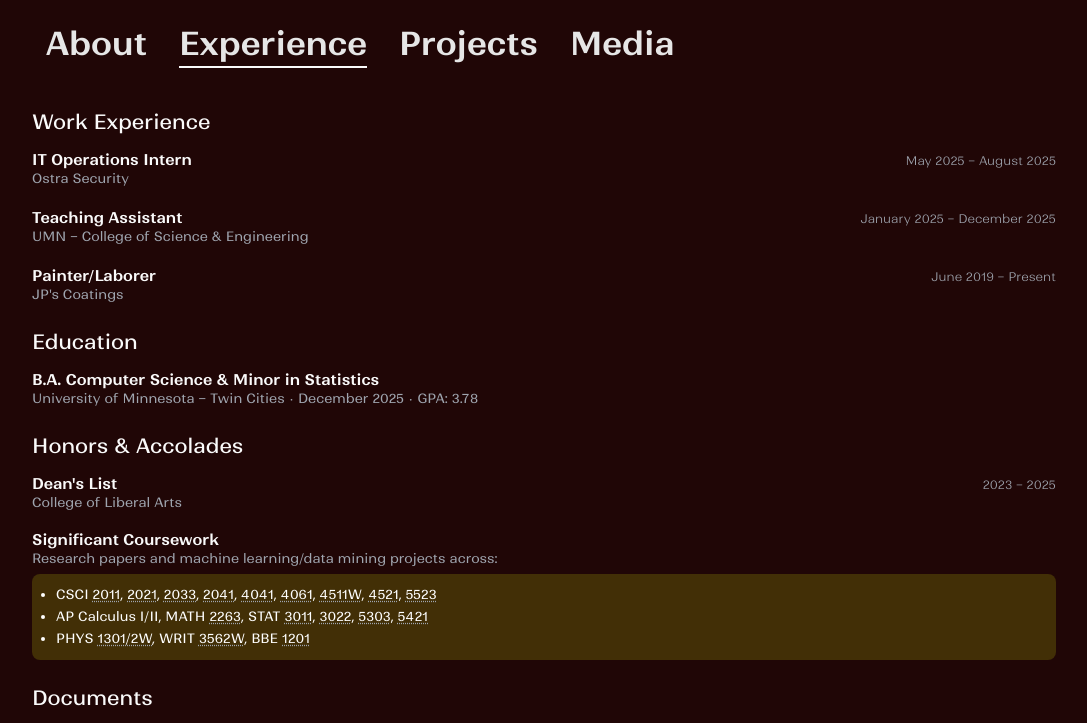
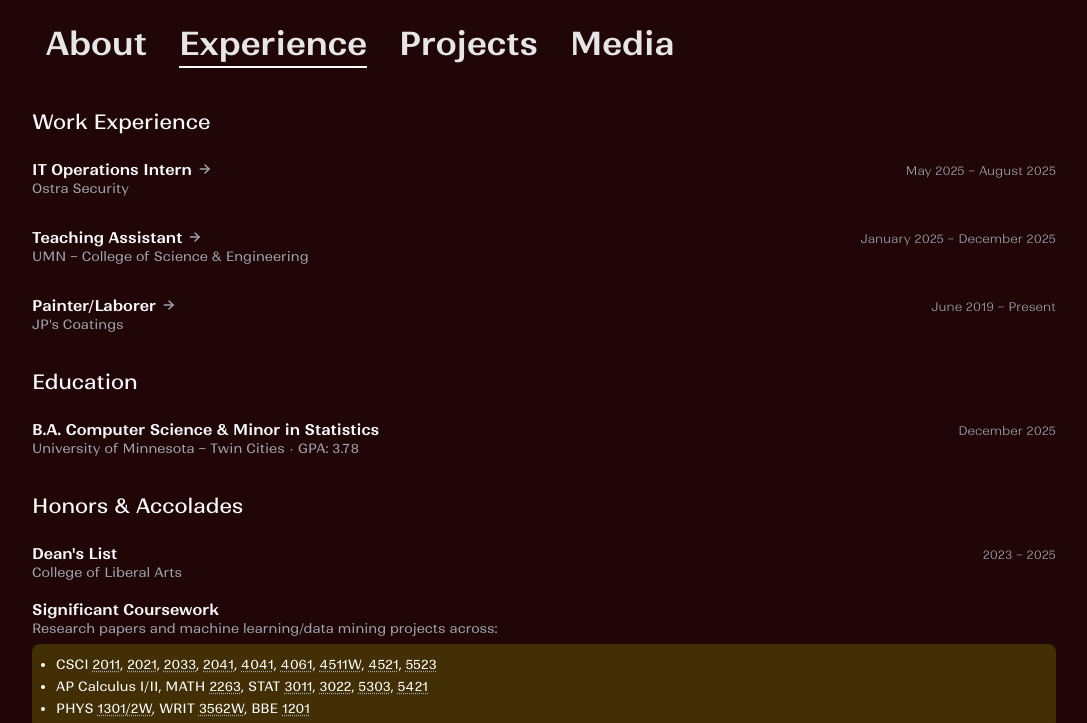
Before and after one commit to owenp33/owenp33.github.io, a Jekyll site: the page built from experience.html, in a window 1280 px wide, cut to the strip 0-723 px from the top of the page. Shown: the whole strip, without its empty margins (96-1183 px from the left). Built offline with Jekyll 4.4.1, drawn with Linux system fonts in a browser that asks for light colours.

Commit message:
Add glow to experience cards on hover, along with arrows for work experience (to be filled out at a later date)

```diff
--- a/_data/experience.yml
+++ b/_data/experience.yml
@@ -1,6 +1,7 @@
 - title: "B.A. Computer Science & Minor in Statistics"
   category: Education
-  org: "University of Minnesota – Twin Cities · December 2025 · GPA: 3.78"
+  date: December 2025
+  org: "University of Minnesota – Twin Cities · GPA: 3.78"
 
 - title: Dean's List
   category: Honors & Accolades
--- a/_includes/role-item.html
+++ b/_includes/role-item.html
@@ -1,8 +1,18 @@
 {% assign role_dates = include.role.dates | default: include.role.date %}
-<div class="role">
+{% if include.role.url %}
+<a class="role role-card role-link" href="{{ include.role.url | relative_url }}">
+    <div class="role-head">
+        <h5 class="role-title">{{ include.role.title }}<svg class="role-arrow" viewBox="0 0 24 24" fill="none" stroke="currentColor" stroke-width="2.5" stroke-linecap="round" stroke-linejoin="round" aria-hidden="true"><line x1="4" y1="12" x2="19" y2="12"></line><polyline points="12 5 19 12 12 19"></polyline></svg></h5>
+        {% if role_dates %}<h6 class="role-date">{{ role_dates }}</h6>{% endif %}
+    </div>
+    <p class="role-org">{{ include.role.org }}</p>
+</a>
+{% else %}
+<div class="role role-card">
     <div class="role-head">
         <h5 class="role-title">{{ include.role.title }}</h5>
         {% if role_dates %}<h6 class="role-date">{{ role_dates }}</h6>{% endif %}
     </div>
     <p class="role-org">{{ include.role.org }}</p>
 </div>
+{% endif %}
--- a/assets/css/experience.css
+++ b/assets/css/experience.css
@@ -42,6 +42,35 @@
     color: var(--panel-projects-title);
     font-size: 13px;
     margin-bottom: 6px;
+}
+
+.role-card {
+    display: block;
+    margin: 0 -12px 8px;
+    padding: 10px 12px 4px;
+    border-radius: 10px;
+    color: inherit;
+    transition: background-color 0.2s ease, box-shadow 0.2s ease;
+}
+
+.role-card:hover {
+    background-color: rgba(255, 255, 255, 0.06);
+    box-shadow: 0 0 16px rgba(255, 255, 255, 0.06);
+}
+
+.role-arrow {
+    display: inline-block;
+    width: 14px;
+    height: 14px;
+    margin-left: 6px;
+    vertical-align: -1px;
+    color: var(--panel-projects-title);
+    transition: transform 0.2s ease, color 0.2s ease;
+}
+
+.role-link:hover .role-arrow {
+    color: var(--accent-hover);
+    transform: translateX(3px);
 }
 
 .role ul {
```
Also changed, not shown: 2 other files.
